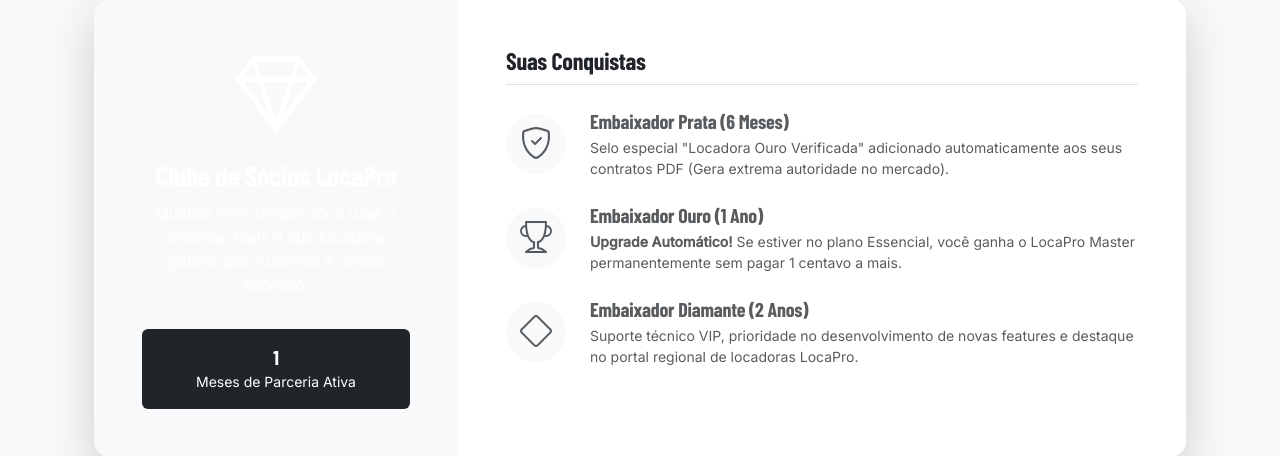
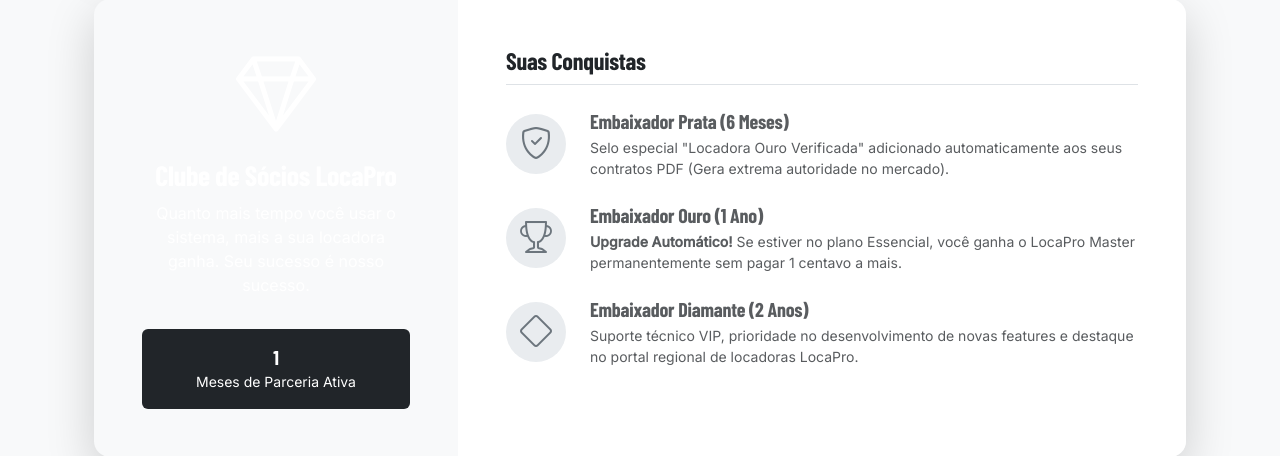
Before and after one commit to JpGeneroso004/LocaPro, a Django app: page /empresas/assinatura/ in a window 1280 px wide. Shown: the part 990-1446 px from the top of the page. Run offline with Django 4.2, Linux system fonts and the light colour scheme; a user stored in the database is signed in; tables that the repository leaves empty hold one stand-in row (values such as "Sample post"); grey boxes marked "Sample" are stand-in pictures; some web fonts are replaced.

Commit message:
UI: Corrige contraste de cores e suporte a Dark Mode no painel de assinaturas

```diff
--- a/arttendas/empresas/templates/empresas/assinatura.html
+++ b/arttendas/empresas/templates/empresas/assinatura.html
@@ -130,7 +130,7 @@ input:checked ~ .toggle-labels .label-anual { color: #fff; }
         <div class="col">
             <div class="card shadow-sm border-0 h-100 {% if user.organizacao.plano == "starter" %}border-warning border-3 shadow-lg{% endif %}">
                 <div class="card-header py-4 bg-light border-bottom-0">
-                    <h4 class="my-0 fw-bold text-dark">LocaPro Essencial</h4>
+                    <h4 class="my-0 fw-bold text-body">LocaPro Essencial</h4>
                     <p class="text-muted small mt-2">Para locadoras em crescimento</p>
                 </div>
                 <div class="card-body d-flex flex-column">
@@ -251,44 +251,44 @@ input:checked ~ .toggle-labels .label-anual { color: #fff; }
                     <small>Meses de Parceria Ativa</small>
                 </div>
             </div>
-            <div class="col-md-8 p-5 bg-white">
+            <div class="col-md-8 p-5 bg-body">
                 <h4 class="fw-bold mb-4 border-bottom pb-2">Suas Conquistas</h4>
 
                 <div class="d-flex align-items-center mb-4">
                     <div class="flex-shrink-0">
-                        <div class="rounded-circle {% if user.organizacao.meses_pagos >= 6 %}bg-secondary text-white shadow-lg{% else %}bg-light text-muted{% endif %} d-flex justify-content-center align-items-center" style="width: 60px; height: 60px;">
+                        <div class="rounded-circle {% if user.organizacao.meses_pagos >= 6 %}bg-secondary text-white shadow-lg{% else %}bg-body-secondary text-secondary{% endif %} d-flex justify-content-center align-items-center" style="width: 60px; height: 60px;">
                             <i class="bi bi-shield-check fs-2"></i>
                         </div>
                     </div>
                     <div class="flex-grow-1 ms-4">
-                        <h5 class="mb-1 fw-bold {% if user.organizacao.meses_pagos >= 6 %}text-dark{% else %}text-muted{% endif %}">Embaixador Prata (6 Meses)</h5>
-                        <p class="mb-0 text-muted small">Selo especial "Locadora Ouro Verificada" adicionado automaticamente aos seus contratos PDF (Gera extrema autoridade no mercado).</p>
+                        <h5 class="mb-1 fw-bold {% if user.organizacao.meses_pagos >= 6 %}text-body{% else %}text-muted{% endif %}">Embaixador Prata (6 Meses)</h5>
+                        <p class="mb-0 text-body-secondary small">Selo especial "Locadora Ouro Verificada" adicionado automaticamente aos seus contratos PDF (Gera extrema autoridade no mercado).</p>
                     </div>
                     {% if user.organizacao.meses_pagos >= 6 %}<i class="bi bi-check-lg text-success fs-2 ms-3"></i>{% endif %}
                 </div>
 
                 <div class="d-flex align-items-center mb-4">
                     <div class="flex-shrink-0">
-                        <div class="rounded-circle {% if user.organizacao.meses_pagos >= 12 %}bg-warning text-dark shadow-lg{% else %}bg-light text-muted{% endif %} d-flex justify-content-center align-items-center" style="width: 60px; height: 60px;">
+                        <div class="rounded-circle {% if user.organizacao.meses_pagos >= 12 %}bg-warning text-dark shadow-lg{% else %}bg-body-secondary text-secondary{% endif %} d-flex justify-content-center align-items-center" style="width: 60px; height: 60px;">
                             <i class="bi bi-trophy fs-2"></i>
                         </div>
                     </div>
                     <div class="flex-grow-1 ms-4">
-                        <h5 class="mb-1 fw-bold {% if user.organizacao.meses_pagos >= 12 %}text-dark{% else %}text-muted{% endif %}">Embaixador Ouro (1 Ano)</h5>
-                        <p class="mb-0 text-muted small"><strong>Upgrade Automático!</strong> Se estiver no plano Essencial, você ganha o LocaPro Master permanentemente sem pagar 1 centavo a mais.</p>
+                        <h5 class="mb-1 fw-bold {% if user.organizacao.meses_pagos >= 12 %}text-body{% else %}text-muted{% endif %}">Embaixador Ouro (1 Ano)</h5>
+                        <p class="mb-0 text-body-secondary small"><strong>Upgrade Automático!</strong> Se estiver no plano Essencial, você ganha o LocaPro Master permanentemente sem pagar 1 centavo a mais.</p>
                     </div>
                     {% if user.organizacao.meses_pagos >= 12 %}<i class="bi bi-check-lg text-success fs-2 ms-3"></i>{% endif %}
                 </div>
 
                 <div class="d-flex align-items-center">
                     <div class="flex-shrink-0">
-                        <div class="rounded-circle {% if user.organizacao.meses_pagos >= 24 %}bg-info text-dark shadow-lg{% else %}bg-light text-muted{% endif %} d-flex justify-content-center align-items-center" style="width: 60px; height: 60px;">
+                        <div class="rounded-circle {% if user.organizacao.meses_pagos >= 24 %}bg-info text-dark shadow-lg{% else %}bg-body-secondary text-secondary{% endif %} d-flex justify-content-center align-items-center" style="width: 60px; height: 60px;">
                             <i class="bi bi-diamond fs-2"></i>
                         </div>
                     </div>
                     <div class="flex-grow-1 ms-4">
-                        <h5 class="mb-1 fw-bold {% if user.organizacao.meses_pagos >= 24 %}text-dark{% else %}text-muted{% endif %}">Embaixador Diamante (2 Anos)</h5>
-                        <p class="mb-0 text-muted small">Suporte técnico VIP, prioridade no desenvolvimento de novas features e destaque no portal regional de locadoras LocaPro.</p>
+                        <h5 class="mb-1 fw-bold {% if user.organizacao.meses_pagos >= 24 %}text-body{% else %}text-muted{% endif %}">Embaixador Diamante (2 Anos)</h5>
+                        <p class="mb-0 text-body-secondary small">Suporte técnico VIP, prioridade no desenvolvimento de novas features e destaque no portal regional de locadoras LocaPro.</p>
                     </div>
                     {% if user.organizacao.meses_pagos >= 24 %}<i class="bi bi-check-lg text-success fs-2 ms-3"></i>{% endif %}
                 </div>
```
